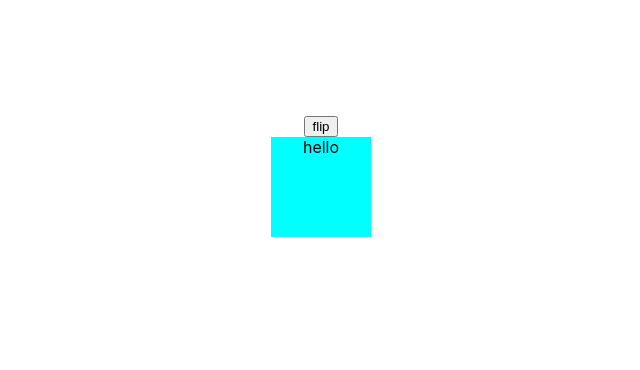
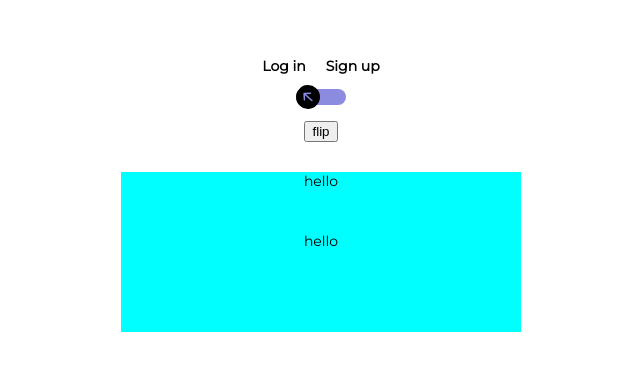
Before and after one commit to Francescostefan1998/readingapp, a React (Create React App) app: page / in a window 1280 px wide. Shown: the part 224-594 px from the top of the page, without its empty margins (319-959 px from the left). Built offline with nearby package versions, Linux system fonts and the light colour scheme.

Commit message:
implementing the login page

```diff
--- a/package.json
+++ b/package.json
@@ -19,6 +19,7 @@
     "react": "^18.2.0",
     "react-bootstrap": "^2.7.4",
     "react-dom": "^18.2.0",
+    "react-icons": "^4.8.0",
     "react-redux": "^8.0.5",
     "react-router-dom": "^6.10.0",
     "react-scripts": "5.0.1",
--- a/src/App.css
+++ b/src/App.css
@@ -1,3 +1,9 @@
+@import url("https://fonts.googleapis.com/css2?family=Teko:wght@500&display=swap");
+@import url("https://fonts.googleapis.com/css2?family=Montserrat:ital,wght@0,400;1,200&display=swap");
+body {
+  font-family: "Montserrat", sans-serif;
+  font-size: 14px;
+}
 .App {
   text-align: center;
 }
--- a/src/components/loginPage/LoginPage.jsx
+++ b/src/components/loginPage/LoginPage.jsx
@@ -1,20 +1,39 @@
 import "./loginPage.css";
 import { useState } from "react";
-
+import { BsFillArrowLeftCircleFill } from "react-icons/bs";
 const LoginPage = () => {
   const [flipTheContainer, setFlipTheContainer] = useState("");
-
+  const [flipTheContainerDown, setFlipTheContainerDown] = useState("");
+  const [arrowRotate, setArrowRotate] = useState("");
   const handleFlipping = () => {
     if (flipTheContainer === "flipping-action") {
       setFlipTheContainer("");
+      setFlipTheContainerDown("");
+      setArrowRotate("arrow-rotate-back");
     } else {
       setFlipTheContainer("flipping-action");
+      setFlipTheContainerDown("flipping-action-down");
+      setArrowRotate("arrow-rotate-forward");
     }
   };
   return (
     <div className="login-page">
-      <button onClick={() => handleFlipping()}>flip</button>
+      <div className="login-page-header-choosing">
+        <div className="login-page-header-choosing-choice">
+          <div className="login">Log in</div>
+          <div className="signup">Sign up</div>
+        </div>
+        <div className="login-page-header-choosing-bar">
+          <BsFillArrowLeftCircleFill className={`icon ${arrowRotate}`} />
+        </div>
+      </div>
+      <button onClick={() => handleFlipping()} className="button-flip">
+        flip
+      </button>
       <div className={`login-page-container ${flipTheContainer}`}>hello</div>
+      <div className={`login-page-container ${flipTheContainerDown}`}>
+        hello
+      </div>
     </div>
   );
 };
--- a/src/components/loginPage/loginPage.css
+++ b/src/components/loginPage/loginPage.css
@@ -6,22 +6,86 @@
   height: 100vh;
 }
 .login-page-container {
-  width: 100px;
+  width: 400px;
   height: 100px;
   background-color: aqua;
   perspective: 1000px;
   transform-style: preserve-3d;
-  transition: transform 1.6s;
+  transition: transform 1.6s linear;
+  transform: skewY(0deg);
+  margin-bottom: -20px;
+  margin-top: -20px;
+}
+
+@keyframes flipping-action {
+  0% {
+    transform: rotateY(0deg) skewY(0deg);
+  }
+  45% {
+    transform: rotateY(90deg) skewY(6deg);
+  }
+  100% {
+    transform: rotateY(180deg) skewY(0deg);
+  }
+}
+@keyframes flipping-action-down {
+  0% {
+    transform: rotateY(0deg) skewY(0deg);
+  }
+  45% {
+    transform: rotateY(90deg) skewY(-6deg);
+  }
+  100% {
+    transform: rotateY(180deg) skewY(0deg);
+  }
 }
 
 .flipping-action {
-  transform: rotateY(180deg);
+  animation: flipping-action 1.6s linear forwards;
+}
+.flipping-action-down {
+  animation: flipping-action-down 1.6s linear forwards;
 }
 
-.front,
-.back {
-  backface-visibility: hidden;
+.login-page-header-choosing {
+  display: flex;
+  flex-direction: column;
+  align-items: center;
+  justify-content: center;
+  width: 120px;
+  height: 80px;
+  gap: 14px;
+}
+.login-page-header-choosing-choice {
+  display: flex;
+  justify-content: center;
+  align-items: center;
+  gap: 20px;
+  width: 100%;
+  font-weight: 700;
+}
+.login-page-header-choosing-bar {
+  width: 50px;
+  height: 16px;
+  position: relative;
+  border-radius: 8px;
+  background-color: rgb(139, 139, 224);
+}
+.button-flip {
+  margin-bottom: 50px;
+}
+.login-page-header-choosing-bar .icon {
+  font-size: 24px;
   position: absolute;
-  top: 0;
-  left: 0;
+  top: -4px;
+  left: 0px;
+  transform: rotate(42deg);
+  transition: transform 1.6s linear;
 }
+
+.icon.arrow-rotate-back {
+  transform: rotate(882deg) translateX(50px);
+}
+.icon.arrow-rotate-forward {
+  transform: rotate(-882deg) translateX(0px);
+}
```
Also changed, not shown: 1 other file (tests, documents, lock files or other folders).
